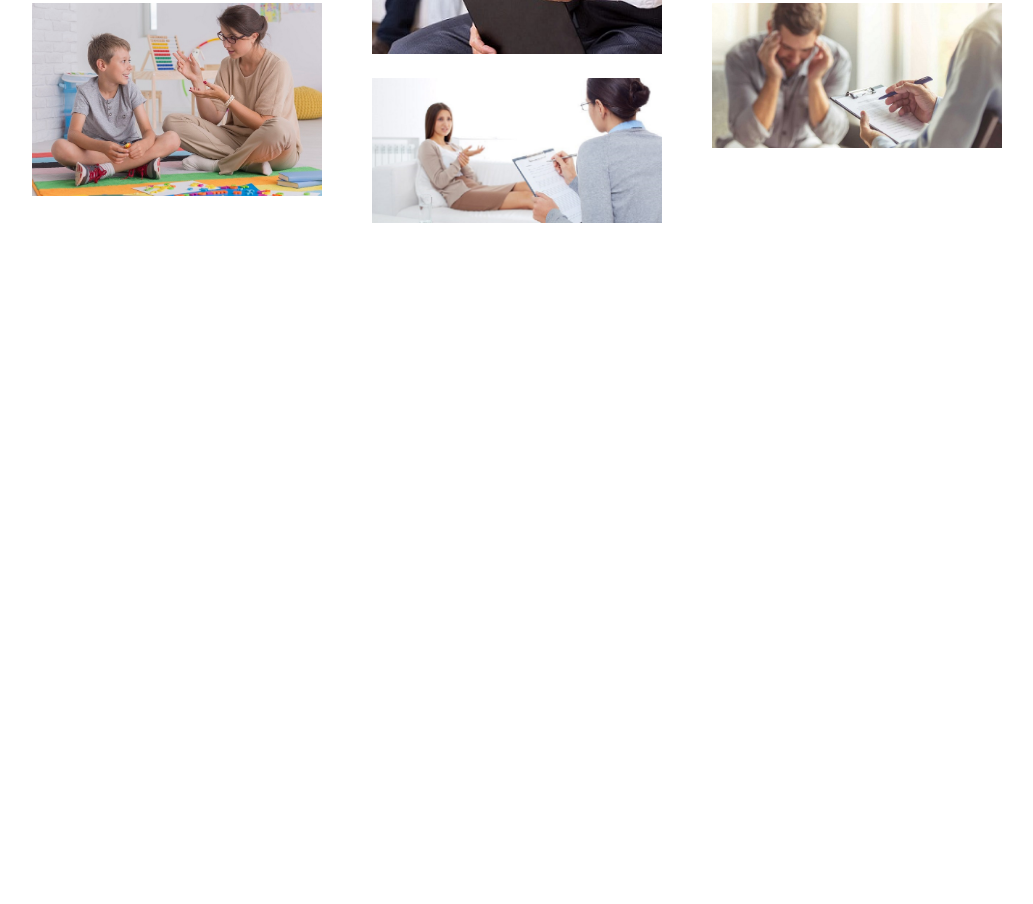
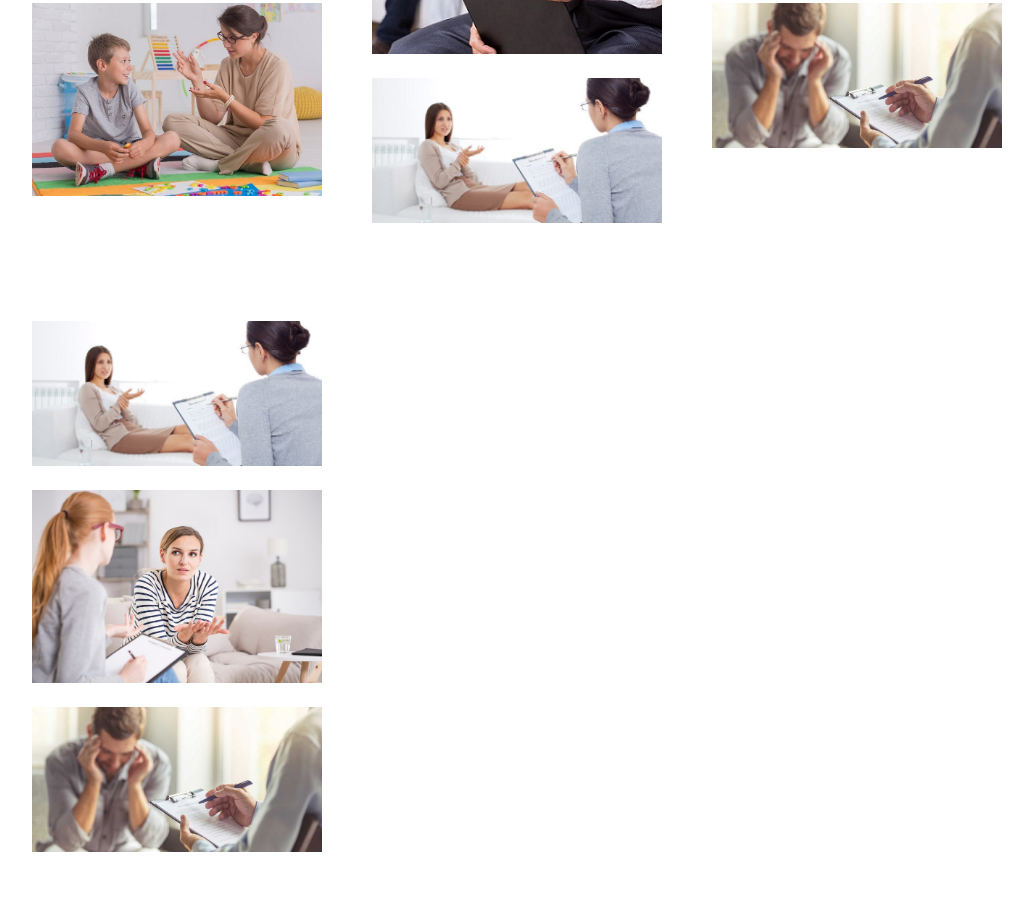
Before and after one commit to liliam-avilez/proyecto_psicologos, a plain HTML site: page index.html in a window 1280 px wide. Shown: the part 608-1512 px from the top of the page, without its empty margins (123-1156 px from the left). Before the commit the page ends 952 px from the top, so only its background shows below. Drawn offline with nearby package versions, Linux system fonts and the light colour scheme.

Commit message:
actualizacion galeria

```diff
--- a/index.html
+++ b/index.html
@@ -28,6 +28,11 @@
             <img class="w-100 mb-4 rounder" src="./assest/img/imagen11_big.jpg" alt="">
             <img class="w-100 mb-4 rounder" src="./assest/img/imagen7_horizontal.jpg" alt="">
         </div>
+        <div class="col-lg-4 mb-4">
+          <img class="w-100 mb-4 rounder" src="./assest/img/imagen9_horizontal.jpg" alt="">
+          <img class="w-100 mb-4 rounder" src="./assest/img/imagen11_big.jpg" alt="">
+          <img class="w-100 mb-4 rounder" src="./assest/img/imagen7_horizontal.jpg" alt="">
+      </div>
     </div>
 </section>
     <script src="https://cdn.jsdelivr.net/npm/bootstrap@5.2.2/dist/js/bootstrap.bundle.min.js" integrity="sha384-OERcA2EqjJCMA+/3y+gxIOqMEjwtxJY7qPCqsdltbNJuaOe923+mo//f6V8Qbsw3" crossorigin="anonymous"></script>
```
Also changed, not shown: 1 other file.
